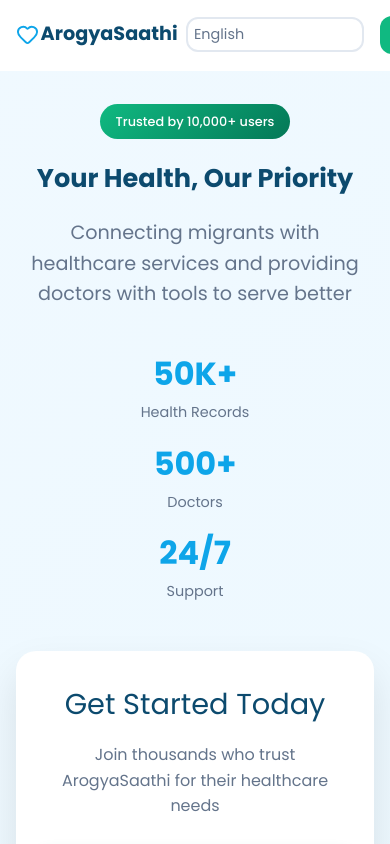
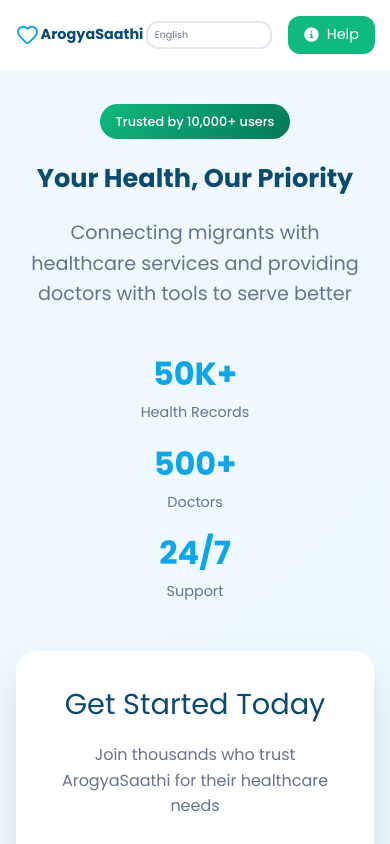
Before and after one commit to Rakesh-18112006/ArogyaSaathi2, a React (Vite) app in the folder frontend/: page / in a window 390 px wide. Shown: the top 844 px of the page. Built offline with nearby package versions, Linux system fonts and the light colour scheme.

Commit message:
fix the ui

```diff
--- a/frontend/src/pages/Landing.css
+++ b/frontend/src/pages/Landing.css
@@ -495,7 +495,7 @@
 
 @media (max-width: 480px) {
   .nav-logo-text {
-    font-size: 1.2rem;
+    font-size: 0.9rem;
   }
 
   .nav-logo {
@@ -514,13 +514,13 @@
     padding: 0.3rem 0.6rem 0.3rem 0.4rem;
     border: 2px solid #e2e8f0;
     border-radius: var(--border-radius-small);
-    font-size: 0.9rem;
+    font-size: 0.6rem;
     color: var(--text-light);
     background-color: white;
     appearance: none;
     cursor: pointer;
     transition: all 0.3s ease;
-    margin-left: 8px;
+    margin-left: 3px;
   }
 
   .hero-title {
```
